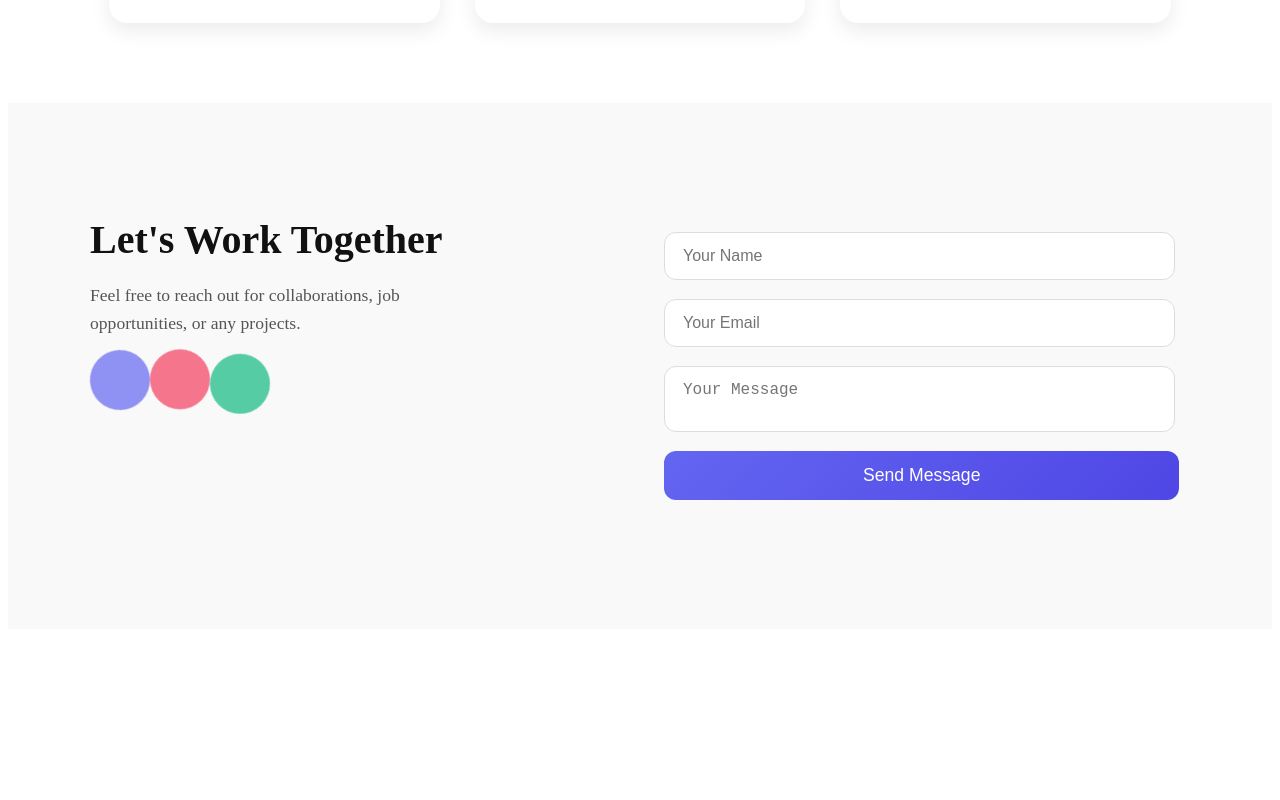
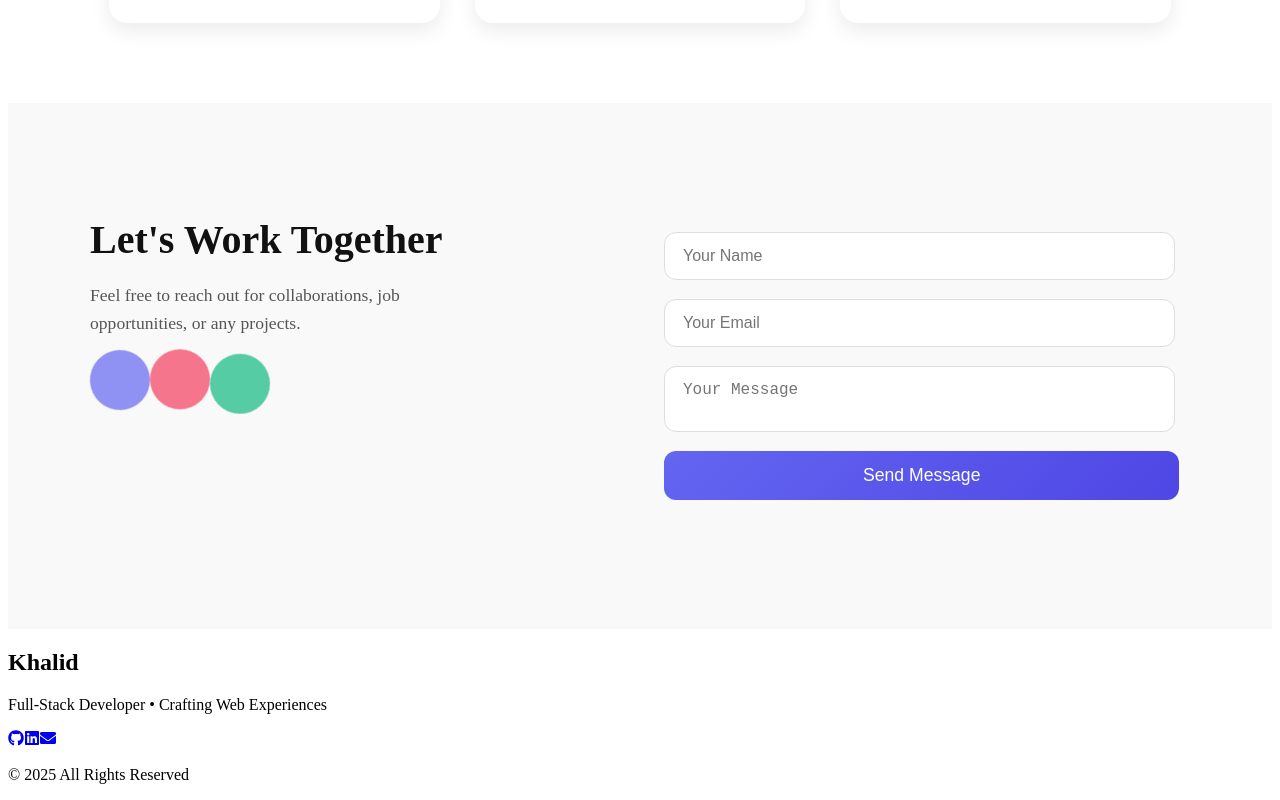
Before and after one commit to GTK-kala/Personal-Portfolio-App, a React (Vite) app in the folder Personal-Portfolio-App/: page / in a window 1280 px wide. Shown: the part 3343-4143 px from the top of the page. Before the commit the page ends 3980 px from the top, so only its background shows below. Built offline with nearby package versions, Linux system fonts and the light colour scheme.

Commit message:
Building Footer section

```diff
--- a/Personal-Portfolio-App/src/Page/Home.jsx
+++ b/Personal-Portfolio-App/src/Page/Home.jsx
@@ -15,7 +15,7 @@ const Home = () => {
      <Skill />
      <Project />
      <Contact />
-     {/* <Footer /> */}
+     <Footer />
     </>
   )
 }
--- a/Personal-Portfolio-App/src/components/Footer/Footer.jsx
+++ b/Personal-Portfolio-App/src/components/Footer/Footer.jsx
@@ -1,10 +1,35 @@
-import './Footer.css';
+import { FaGithub, FaLinkedin, FaEnvelope } from "react-icons/fa";
+import "./Footer.css";
 
 const Footer = () => {
+  return (
+    <footer className="footer">
+      <div className="footer-wave"></div>
 
-  return (
-    <div className='Footer'>Footer</div>
-  )
-}
+      <div className="footer-container">
+        <h2 className="footer-title">Khalid</h2>
+        <p className="footer-sub">
+          Full-Stack Developer • Crafting Web Experiences
+        </p>
 
-export default Footer
+        <div className="footer-socials">
+          <a href="https://github.com" target="_blank" rel="noreferrer">
+            <FaGithub />
+          </a>
+          <a href="https://linkedin.com" target="_blank" rel="noreferrer">
+            <FaLinkedin />
+          </a>
+          <a href="mailto:your-email@gmail.com">
+            <FaEnvelope />
+          </a>
+        </div>
+
+        <p className="footer-copy">
+          © {new Date().getFullYear()} All Rights Reserved
+        </p>
+      </div>
+    </footer>
+  );
+};
+
+export default Footer;
```
